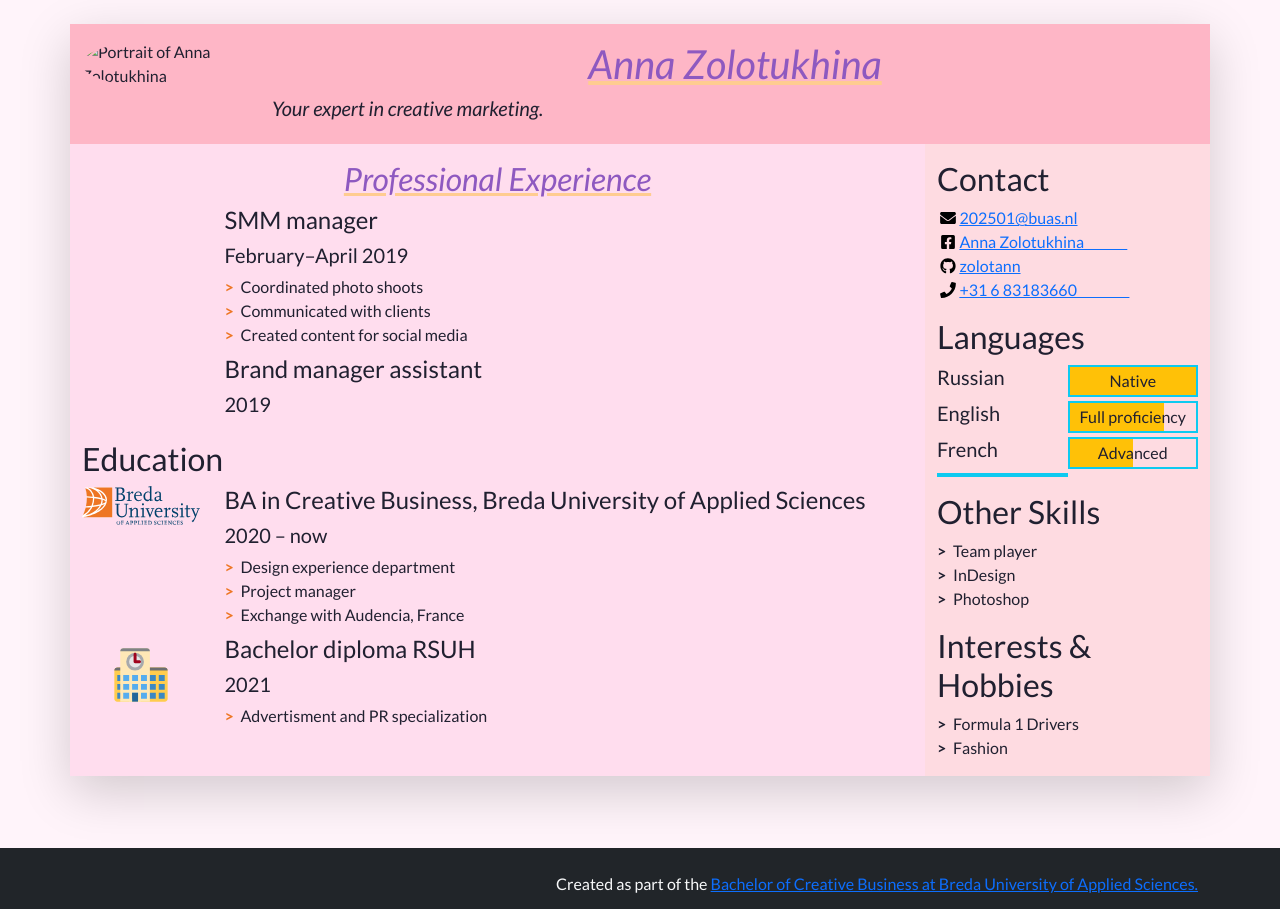
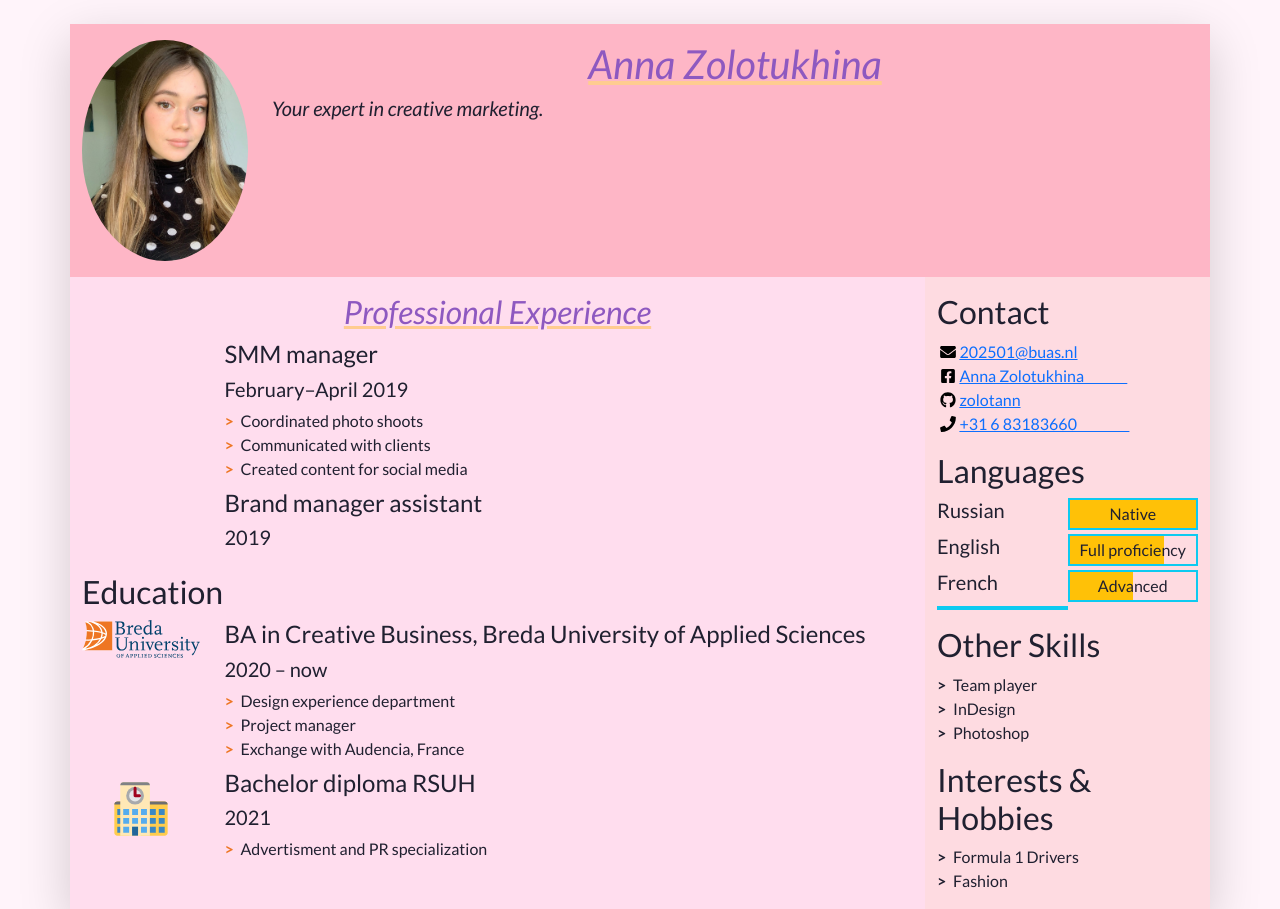
Before and after one commit to zolotann/Anna-Zolotukhina-CV, a plain HTML site: page index.html in a window 1280 px wide. Shown: the top 909 px of the page. Drawn offline with nearby package versions, Linux system fonts and the light colour scheme.

Commit message:
Update index.html

```diff
--- a/index.html
+++ b/index.html
@@ -48,7 +48,7 @@
             "w-100" makes sure the image takes the full width of the column it's in
             "rounded-circle" cuts a circle around the image
           -->
-          <img class="w-100 rounded-circle my-3" src="../../../../../Pictures/8USHatJcvjg.jpg" alt="Portrait of Anna Zolotukhina" width="810">
+          <img class="w-100 rounded-circle my-3" src="images/employers/mypic.jpg" alt="Portrait of Anna Zolotukhina" width="810">
         </div>
         <!--
           A container to wrap around your name and tagline. Full-width at small size, then columns of increasing size.
```
